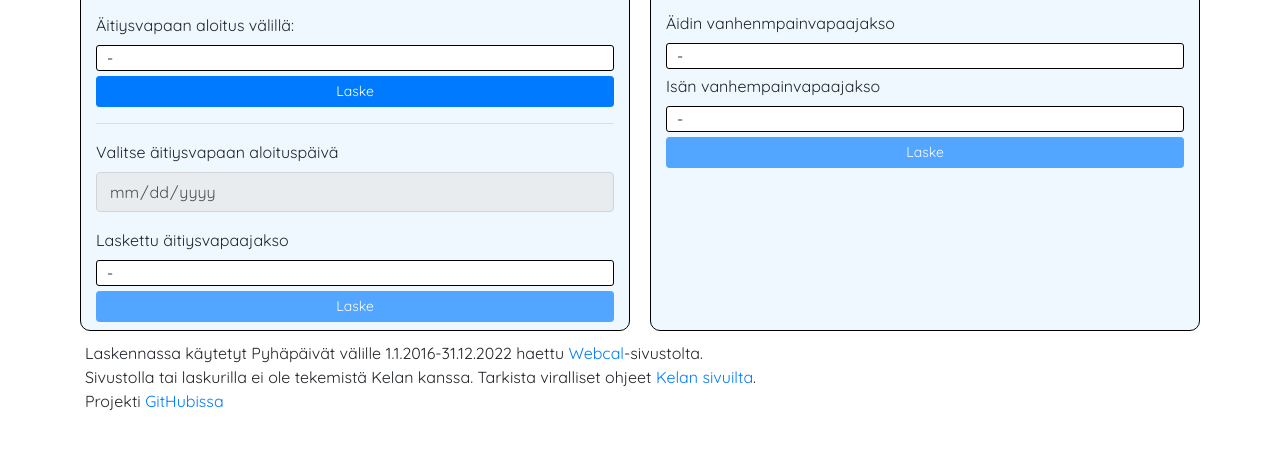
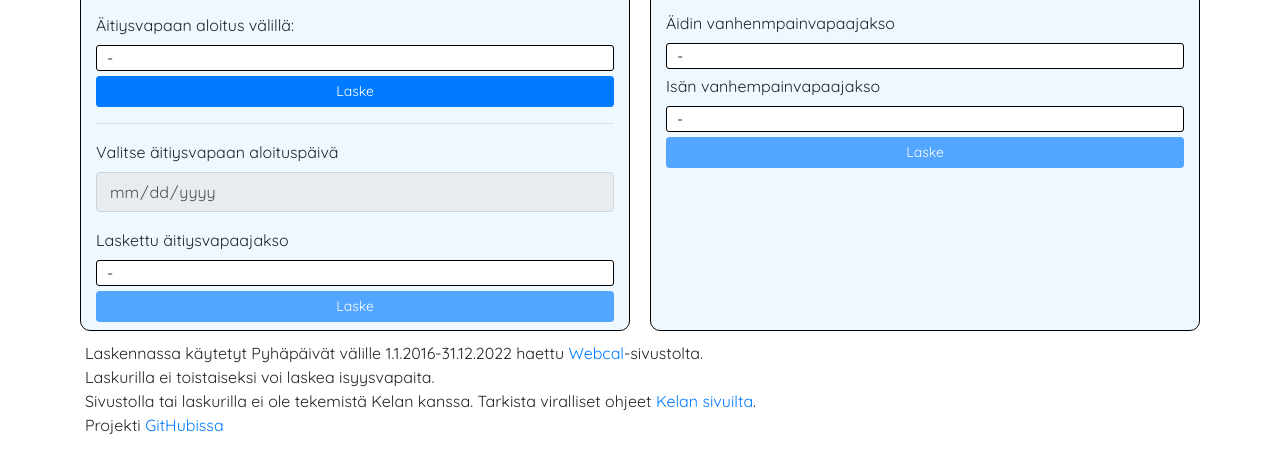
Before and after one commit to BanafaConsulting/vanhempainvapaalaskuri, a plain HTML site: page index.html in a window 1280 px wide. Shown: the part 196-668 px from the top of the page. Drawn offline with nearby package versions, Linux system fonts and the light colour scheme; no server answers.

Commit message:
lisää tieto, että isyysvapaata ei voi laskea

```diff
--- a/index.html
+++ b/index.html
@@ -144,6 +144,11 @@
       Laskennassa käytetyt Pyhäpäivät välille 1.1.2016-31.12.2022 haettu <a href="http://www.webcal.fi">Webcal</a>-sivustolta.
       </div>
     </div>
+    <div class="row">
+      <div class="col">
+      Laskurilla ei toistaiseksi voi laskea isyysvapaita.
+      </div>
+    </div>
     <div class="row"> <!-- disclaimer -->
       <div class="col">
         Sivustolla tai laskurilla ei ole tekemistä Kelan kanssa. Tarkista viralliset ohjeet <a href="https://www.kela.fi/lapsiperheet">Kelan sivuilta</a>.
```
